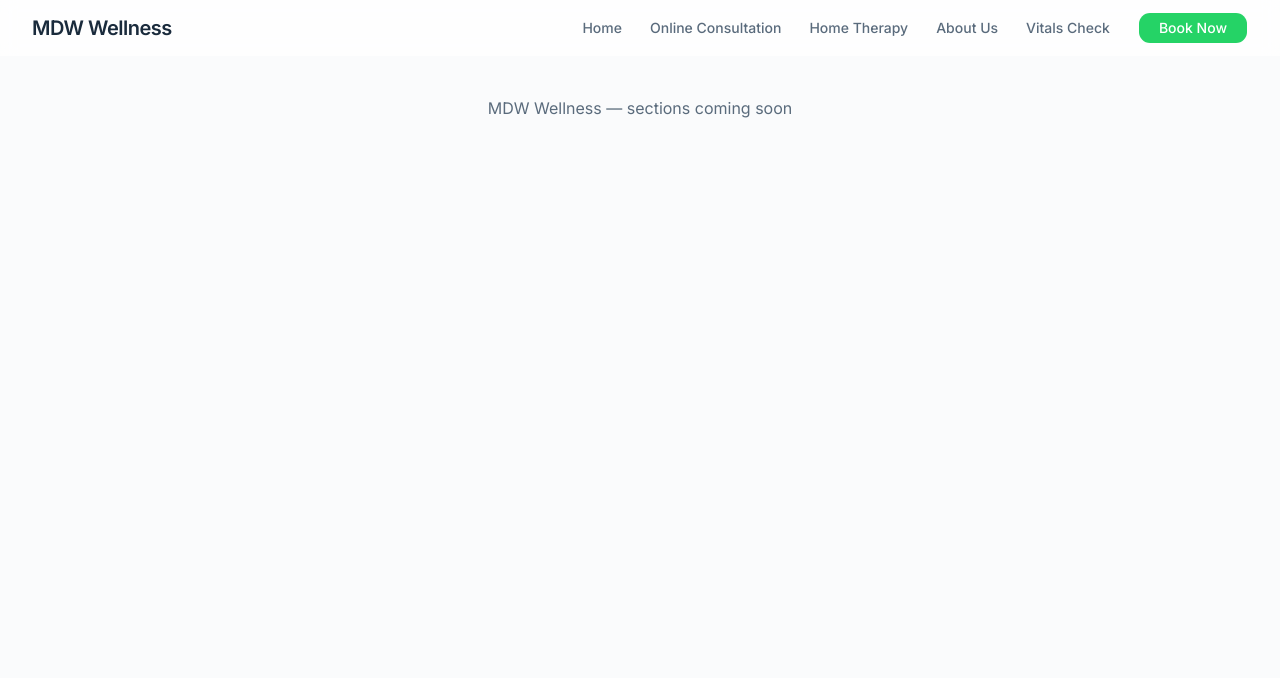
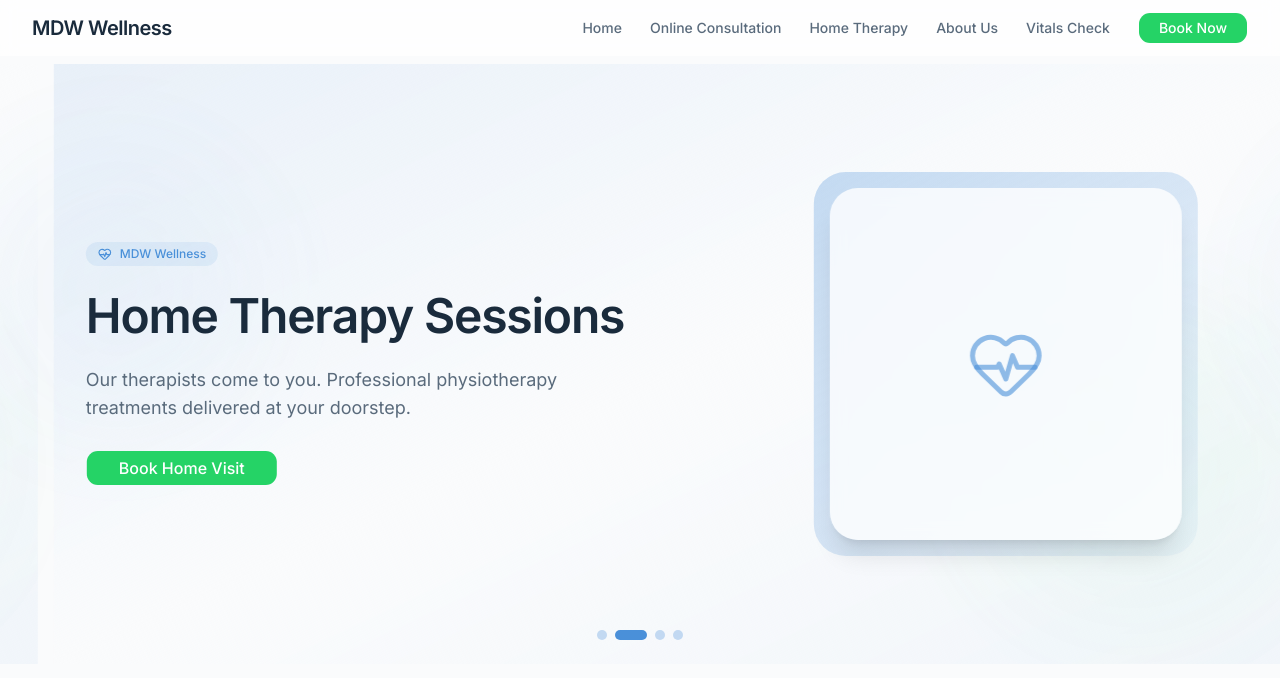
Before and after one commit to MyDawaiWala10/mdw-wellness, a Next.js app: page / in a window 1280 px wide. Shown: the top 678 px of the page. Built offline with nearby package versions, Linux system fonts and the light colour scheme.

Commit message:
feat: hero carousel with autoplay, dot nav, gradient backdrop

```diff
--- a/src/app/page.tsx
+++ b/src/app/page.tsx
@@ -1,13 +1,12 @@
 import { Navbar } from "@/components/navbar";
+import { HeroCarousel } from "@/components/hero-carousel";
 
 export default function Home() {
   return (
     <>
       <Navbar />
       <main id="home" className="flex-1 pt-16">
-        <p className="p-8 text-center text-muted-foreground">
-          MDW Wellness — sections coming soon
-        </p>
+        <HeroCarousel />
       </main>
     </>
   );
--- /dev/null
+++ b/src/components/hero-carousel.tsx
@@ -0,0 +1,138 @@
+"use client";
+
+import { useEffect, useRef, useCallback, useState } from "react";
+import { ChevronLeft, ChevronRight, HeartPulse } from "lucide-react";
+import { Button } from "@/components/ui/button";
+import {
+  Carousel,
+  CarouselContent,
+  CarouselItem,
+  type CarouselApi,
+} from "@/components/ui/carousel";
+import { slides } from "@/data/slides";
+import { getWhatsAppUrl } from "@/data/site";
+import { cn } from "@/lib/utils";
+
+export function HeroCarousel() {
+  const [api, setApi] = useState<CarouselApi>();
+  const [current, setCurrent] = useState(0);
+  const intervalRef = useRef<ReturnType<typeof setInterval> | null>(null);
+
+  const startAutoplay = useCallback(() => {
+    if (intervalRef.current) clearInterval(intervalRef.current);
+    intervalRef.current = setInterval(() => {
+      api?.scrollNext();
+    }, 5000);
+  }, [api]);
+
+  const stopAutoplay = useCallback(() => {
+    if (intervalRef.current) {
+      clearInterval(intervalRef.current);
+      intervalRef.current = null;
+    }
+  }, []);
+
+  useEffect(() => {
+    if (!api) return;
+
+    setCurrent(api.selectedScrollSnap());
+    const onSelect = () => setCurrent(api.selectedScrollSnap());
+    api.on("select", onSelect);
+    startAutoplay();
+
+    return () => {
+      stopAutoplay();
+      api.off("select", onSelect);
+    };
+  }, [api, startAutoplay, stopAutoplay]);
+
+  return (
+    <section
+      className="group relative w-full overflow-hidden"
+      onMouseEnter={stopAutoplay}
+      onMouseLeave={startAutoplay}
+    >
+      <Carousel setApi={setApi} opts={{ loop: true }} className="w-full">
+        <CarouselContent>
+          {slides.map((slide) => (
+            <CarouselItem key={slide.id}>
+              <div className="relative flex min-h-[520px] items-center bg-gradient-to-br from-primary/10 via-background to-primary/5 md:min-h-[600px]">
+                <div className="absolute inset-0 -z-0 opacity-40">
+                  <div className="absolute -left-20 top-20 h-72 w-72 rounded-full bg-primary/10 blur-3xl" />
+                  <div className="absolute right-10 bottom-10 h-80 w-80 rounded-full bg-[var(--mdw-accent-green)]/10 blur-3xl" />
+                </div>
+                <div className="relative mx-auto grid w-full max-w-7xl gap-8 px-4 md:grid-cols-2 md:px-8">
+                  <div className="flex flex-col justify-center gap-5 py-12">
+                    <div className="inline-flex w-fit items-center gap-2 rounded-full bg-primary/10 px-3 py-1 text-xs font-medium text-primary">
+                      <HeartPulse className="h-3.5 w-3.5" />
+                      MDW Wellness
+                    </div>
+                    <h1 className="text-3xl font-semibold leading-tight tracking-tight text-foreground md:text-5xl">
+                      {slide.headline}
+                    </h1>
+                    <p className="max-w-lg text-base text-muted-foreground md:text-lg">
+                      {slide.description}
+                    </p>
+                    <Button
+                      asChild
+                      size="lg"
+                      className="mt-2 w-fit rounded-lg bg-[var(--mdw-accent-green)] px-8 text-base text-white hover:bg-[var(--mdw-accent-green)]/90"
+                    >
+                      <a
+                        href={getWhatsAppUrl(slide.headline + " — I'd like to book.")}
+                        target="_blank"
+                        rel="noopener noreferrer"
+                      >
+                        {slide.ctaText}
+                      </a>
+                    </Button>
+                  </div>
+                  <div className="hidden items-center justify-center md:flex">
+                    <div className="relative h-80 w-80 lg:h-96 lg:w-96">
+                      <div className="absolute inset-0 rounded-[2rem] bg-gradient-to-br from-primary/30 via-primary/20 to-primary/5" />
+                      <div className="absolute inset-4 rounded-[1.75rem] bg-white/80 backdrop-blur-sm shadow-xl" />
+                      <div className="absolute inset-0 flex items-center justify-center">
+                        <HeartPulse className="h-20 w-20 text-primary/60" strokeWidth={1.5} />
+                      </div>
+                    </div>
+                  </div>
+                </div>
+              </div>
+            </CarouselItem>
+          ))}
+        </CarouselContent>
+
+        <button
+          onClick={() => api?.scrollPrev()}
+          className="absolute left-4 top-1/2 -translate-y-1/2 rounded-full bg-white/80 p-2 opacity-0 shadow-md transition-opacity hover:bg-white group-hover:opacity-100"
+          aria-label="Previous slide"
+        >
+          <ChevronLeft className="h-5 w-5 text-foreground" />
+        </button>
+        <button
+          onClick={() => api?.scrollNext()}
+          className="absolute right-4 top-1/2 -translate-y-1/2 rounded-full bg-white/80 p-2 opacity-0 shadow-md transition-opacity hover:bg-white group-hover:opacity-100"
+          aria-label="Next slide"
+        >
+          <ChevronRight className="h-5 w-5 text-foreground" />
+        </button>
+      </Carousel>
+
+      <div className="absolute bottom-6 left-1/2 z-10 flex -translate-x-1/2 gap-2">
+        {slides.map((_, idx) => (
+          <button
+            key={idx}
+            onClick={() => api?.scrollTo(idx)}
+            className={cn(
+              "h-2.5 rounded-full transition-all",
+              current === idx
+                ? "w-8 bg-primary"
+                : "w-2.5 bg-primary/30 hover:bg-primary/50"
+            )}
+            aria-label={`Go to slide ${idx + 1}`}
+          />
+        ))}
+      </div>
+    </section>
+  );
+}
```
